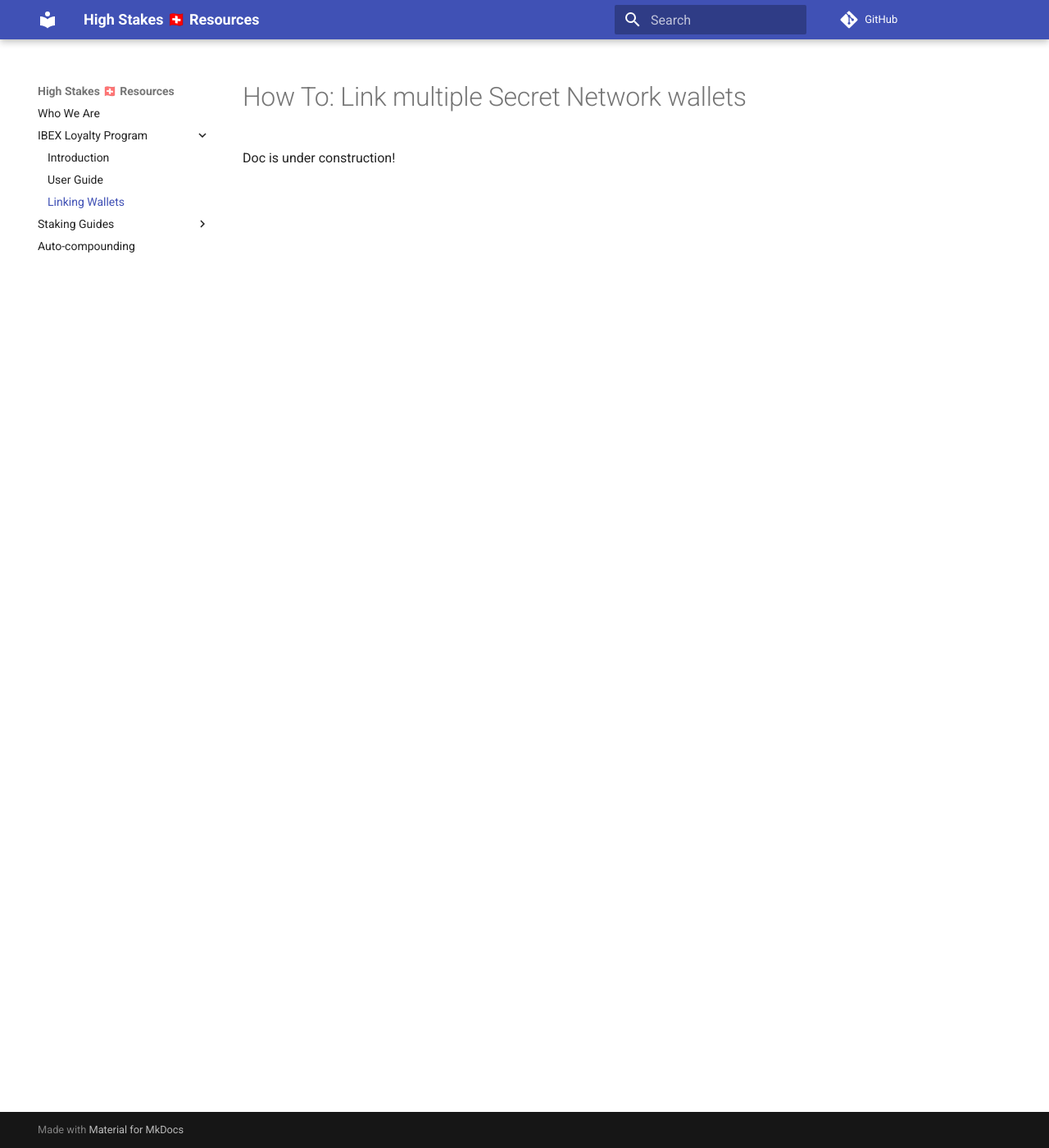
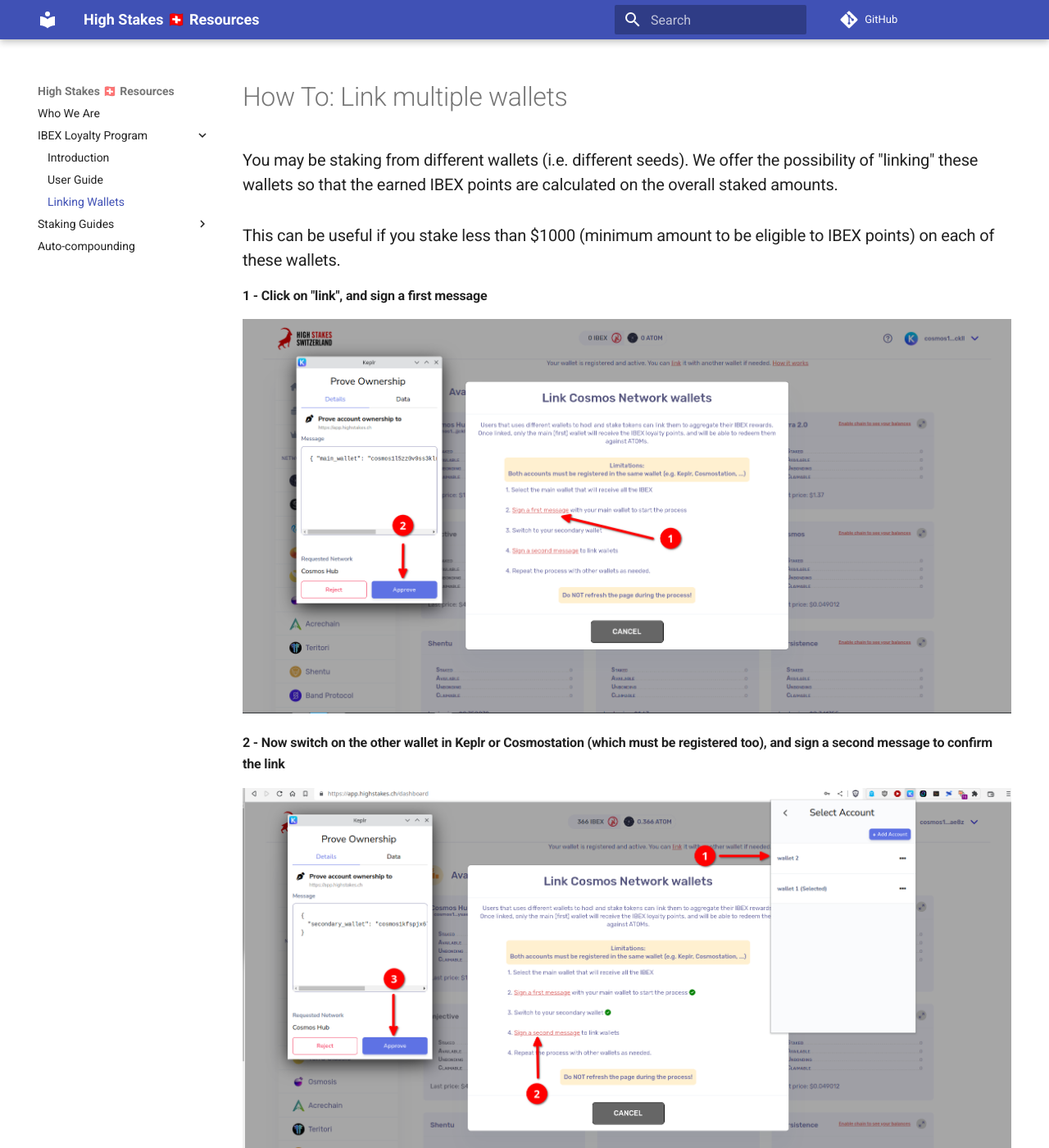
Before and after one commit to HighStakesSwitzerland/docs, an MkDocs documentation site: the page built from docs/loyalty-program/link.md, in a window 1280 px wide and 1400 px high. Shown: the whole window at 82% size. Built offline with MkDocs 1.6.1 and Material for MkDocs 9.7.7, drawn with Linux system fonts in a browser that asks for light colours; comment, search, counter and statistics services are not loaded; some of the changed text lies outside the part shown.

Commit message:
Update link.md

```diff
--- a/docs/loyalty-program/link.md
+++ b/docs/loyalty-program/link.md
@@ -3,7 +3,17 @@
 - toc
 ---
 
-# How To: Link multiple Secret Network wallets
+# How To: Link multiple wallets
 
+### You may be staking from different wallets (i.e. different seeds). We offer the possibility of "linking" these wallets so that the earned IBEX points are calculated on the overall staked amounts.
+### This can be useful if you stake less than $1000 (minimum amount to be eligible to IBEX points) on each of these wallets.
 
-Doc is under construction!
+#### 1 - Click on "link", and sign a first message
+
+![Screenshot](img/link/step_1.png)
+
+#### 2 - Now switch on the other wallet in Keplr or Cosmostation (which must be registered too), and sign a second message to confirm the link
+
+![Screenshot](img/link/step_2.png)
+
+#### All done! The IBEX points will now be shared between all the linked wallets 🚀
```
